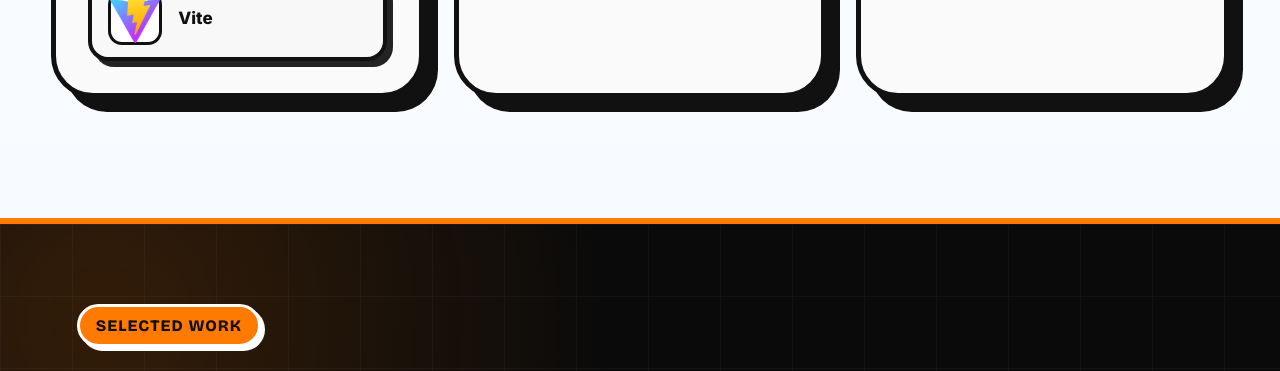
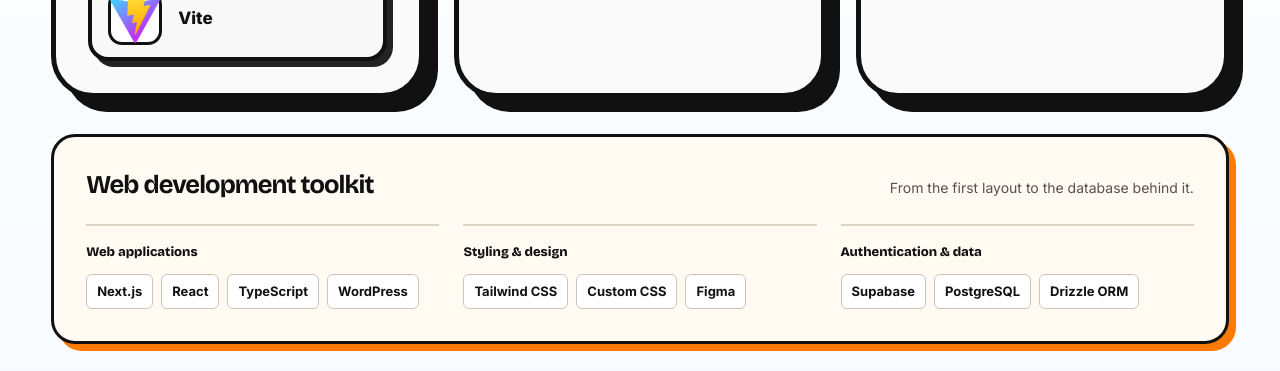
Before and after one commit to vrash12/frontend, a React (Vite) app: page / in a window 1280 px wide. Shown: the part 2800-3171 px from the top of the page. Built offline with nearby package versions, Linux system fonts and the light colour scheme; no server answers.

Commit message:
Expand Home and About technology lists with modern web toolkit

```diff
--- a/src/pages/About.tsx
+++ b/src/pages/About.tsx
@@ -13,23 +13,24 @@
     title: "Programming",
     description: "The foundations I use to turn a problem into working software.",
     iconPath: "m8 6-6 6 6 6m8-12 6 6-6 6m-3-15-2 18",
-    items: ["Python", "JavaScript", "Java", "PHP", "C++"],
+    items: ["Python", "JavaScript", "TypeScript", "Java", "PHP", "C++"],
   },
   {
-    title: "Frontend Development",
-    description: "Responsive interfaces built for the people using them.",
+    title: "Web Development",
+    description: "Responsive websites and interfaces, from custom applications to WordPress.",
     iconPath: "M3 3h18v18H3V3Zm0 5h18M7 5.5h.01M10 5.5h.01M7 12h4v5H7v-5Zm8 0h2m-2 4h2",
-    items: ["HTML", "CSS", "React"],
+    items: ["HTML", "Custom CSS", "Tailwind CSS", "React", "Next.js", "WordPress"],
   },
   {
     title: "Backend Development",
-    description: "APIs and application logic behind the experience.",
+    description: "APIs, authentication, and application logic behind the experience.",
     iconPath: "M3 3h18v7H3V3Zm0 11h18v7H3v-7Zm4-7h.01M7 17h.01M12 7h5m-5 10h5",
     items: [
       "Django",
       "Laravel",
       "Flask",
       "Node.js",
+      "Supabase",
       "Spring Boot",
       "PHP",
     ],
@@ -53,16 +54,16 @@
     items: ["Linux", "Windows", "Network Administration"],
   },
   {
-    title: "Databases",
-    description: "Organizing and managing the data an application relies on.",
+    title: "Databases & ORM",
+    description: "Database schemas, structured storage, and queries that connect data to applications.",
     iconPath: "M20 5c0 2-3.6 3-8 3S4 7 4 5s3.6-3 8-3 8 1 8 3ZM4 5v14c0 2 3.6 3 8 3s8-1 8-3V5M4 12c0 2 3.6 3 8 3s8-1 8-3",
-    items: ["MySQL", "PostgreSQL"],
+    items: ["MySQL", "PostgreSQL", "Drizzle ORM"],
   },
 ];
 
 const workflowGroups = [
   {
-    title: "Build & collaborate",
+    title: "Design, build & collaborate",
     items: ["Git/GitHub", "Postman", "VS Code", "Figma"],
   },
   {
--- a/src/pages/Home.tsx
+++ b/src/pages/Home.tsx
@@ -7,6 +7,21 @@
 import { getPreferredBlogDescription } from "../data/blogEditorialContent";
 
 const skillPath = "/images/logos-skill";
+
+const webToolkit = [
+  {
+    title: "Web applications",
+    tools: ["Next.js", "React", "TypeScript", "WordPress"],
+  },
+  {
+    title: "Styling & design",
+    tools: ["Tailwind CSS", "Custom CSS", "Figma"],
+  },
+  {
+    title: "Authentication & data",
+    tools: ["Supabase", "PostgreSQL", "Drizzle ORM"],
+  },
+];
 
 const psalmPassage = {
   title: "Psalm 19",
@@ -368,6 +383,23 @@
             </article>
           ))}
         </div>
+
+        <section className="home-web-toolkit" aria-labelledby="home-web-toolkit-title">
+          <div className="home-web-toolkit-heading">
+            <h3 id="home-web-toolkit-title">Web development toolkit</h3>
+            <p>From the first layout to the database behind it.</p>
+          </div>
+          <div className="home-web-toolkit-groups">
+            {webToolkit.map((group) => (
+              <div className="home-web-toolkit-group" key={group.title}>
+                <h4>{group.title}</h4>
+                <ul aria-label={`${group.title} technologies`}>
+                  {group.tools.map((tool) => <li key={tool}>{tool}</li>)}
+                </ul>
+              </div>
+            ))}
+          </div>
+        </section>
       </section>
 
 
```
Also changed, not shown: src/index.css.
